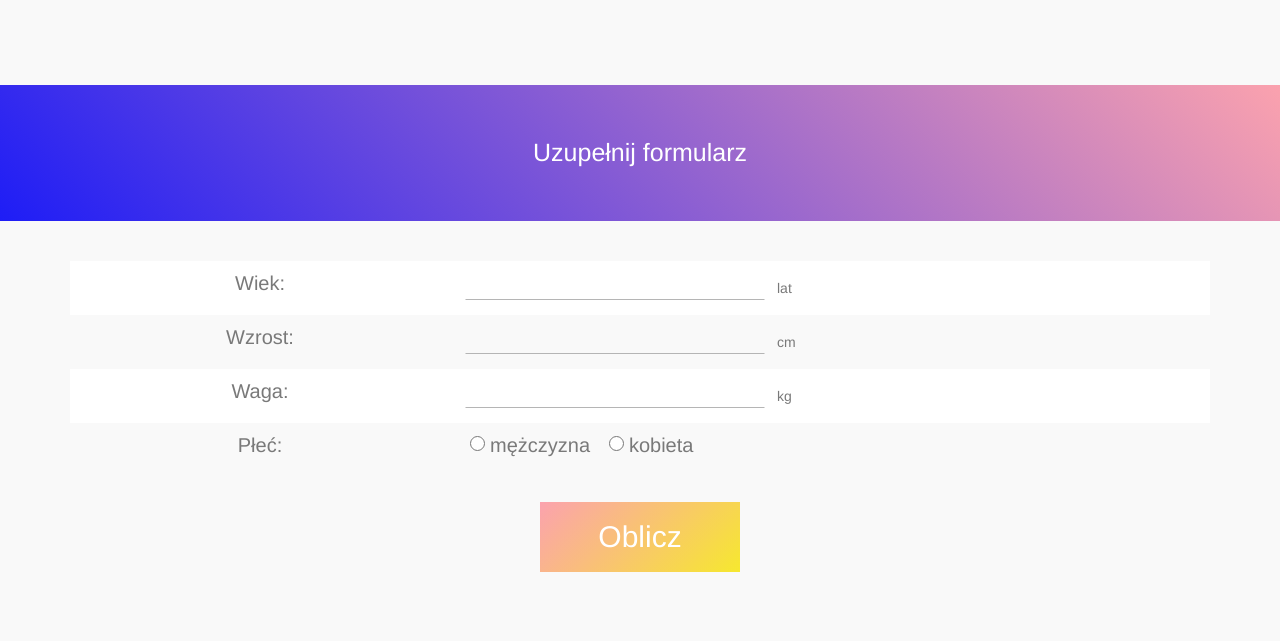
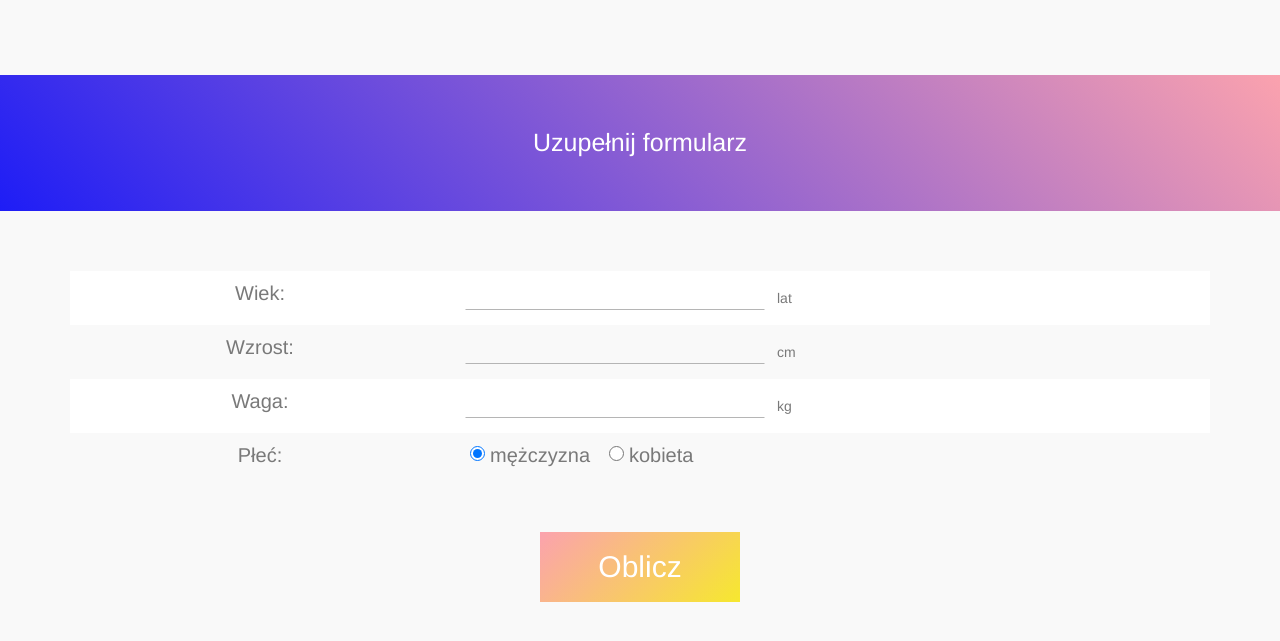
Before and after one commit to qmixi/mealio, a website: page index.html in a window 1280 px wide. Both pictures are taken after a click on the element "zacznij". Shown: the part 249-890 px from the top of the page. Before the commit the page ends 836 px from the top, so only its background shows below. Drawn offline with Linux system fonts and the light colour scheme.

Commit message:
mod form

```diff
--- a/css/main.less
+++ b/css/main.less
@@ -98,12 +98,16 @@ body {
 		}
 
 		.form-user {
+			margin-bottom: 50px;
 			//margin: 20px auto 50px auto;
 			//width: 400px;
 			margin-top: -50px;
 
 			.desc-box {
-				margin-top: -30px;
+				margin-top: -60px;
+			}
+			.form-group {
+				margin-top: 20px;
 			}
 
 			.form-st {
@@ -142,7 +146,7 @@ body {
 		}
 
 		.form-submit {
-			margin-top: 45px;
+			margin-top: 65px;
 		}
 
 		.types-wr {
--- a/index.html
+++ b/index.html
@@ -57,11 +57,11 @@
                             <label for="age">Płeć:</label></div>
                         <div class="col-md-8 gender-wr">
                             <label class="radio-st">
-                                <input type="radio" name="gender" value="men" class="form-control" data-bind="value: form.weight">
+                                <input type="radio" name="gender" value="men" class="form-control" data-bind="checked: form.gender">
                                 <span class="tx">mężczyzna</span>
                             </label>
                             <label class="radio-st">
-                                <input type="radio" name="gender" value="woman" class="form-control" data-bind="value: form.weight">
+                                <input type="radio" name="gender" value="woman" class="form-control" data-bind="checked: form.gender">
                                 <span class="tx">kobieta</span>
                             </label>
                         </div>
--- a/js/mealioViewModel.js
+++ b/js/mealioViewModel.js
@@ -2,11 +2,12 @@
 var MealioViewModel = function(data) {
 	var self = this;
 	self.mode = ko.observable("start");
-	self.form = ko.observable({
-		age: "",
-		growth: "",
-		weight: ""
-	});
+	self.form = {
+		age: ko.observable(""),
+		growth: ko.observable(""),
+		weight: ko.observable(""),
+		gender: ko.observable("men")
+	};
 
 	self.goToForm = function()
 	{
```
